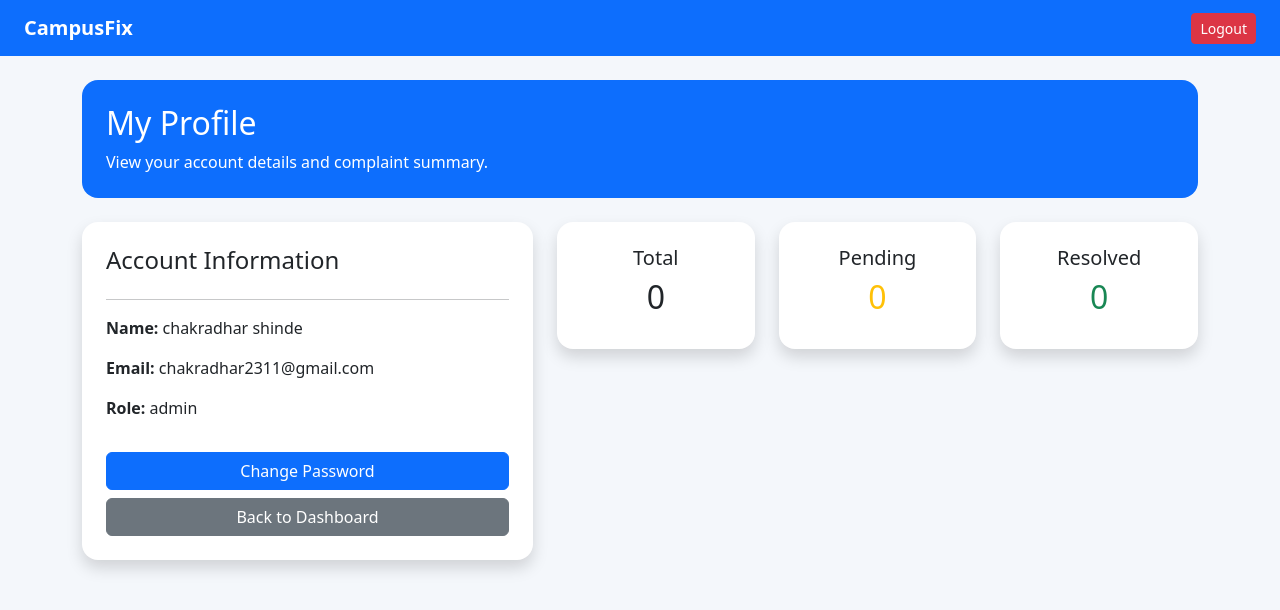
After one commit to ChakradharShinde2005/CampusFix, a Flask app: page /profile in a window 1280 px wide. The commit adds this page. Shown: the top 610 px of the page. Run offline with Flask 3, Linux system fonts and the light colour scheme; a user stored in the database is signed in; data comes from the database, SQL or seed files in the repository; both versions use the stored data as it was after the commit.

Commit message:
Prepare CampusFix for deployment

```diff
--- a/app.py
+++ b/app.py
@@ -255,6 +255,7 @@ def admin_dashboard():
 
     search = request.args.get("search", "")
     status_filter = request.args.get("status", "")
+    department_filter = request.args.get("department", "")
 
     conn = sqlite3.connect("database.db")
     cursor = conn.cursor()
@@ -278,6 +279,10 @@ def admin_dashboard():
     if status_filter:
         query += " AND status=?"
         params.append(status_filter)
+
+    if department_filter:
+        query += " AND department=?"
+        params.append(department_filter)
 
     query += " ORDER BY id DESC"
 
@@ -319,8 +324,9 @@ def admin_dashboard():
         progress_complaints=progress_complaints,
         resolved_complaints=resolved_complaints,
         rejected_complaints=rejected_complaints,
-        search=search,
+                search=search,
         status_filter=status_filter,
+        department_filter=department_filter,
         department_labels=department_labels,
         department_counts=department_counts
     )
@@ -367,7 +373,73 @@ def delete_complaint(complaint_id):
 
     return redirect("/admin_dashboard")
 
+@app.route("/profile")
+def profile():
+    if "email" not in session:
+        return redirect("/login")
 
+    conn = sqlite3.connect("database.db")
+    cursor = conn.cursor()
+
+    cursor.execute("SELECT COUNT(*) FROM complaints WHERE email=?", (session["email"],))
+    total_complaints = cursor.fetchone()[0]
+
+    cursor.execute("SELECT COUNT(*) FROM complaints WHERE email=? AND status='Pending'", (session["email"],))
+    pending_complaints = cursor.fetchone()[0]
+
+    cursor.execute("SELECT COUNT(*) FROM complaints WHERE email=? AND status='Resolved'", (session["email"],))
+    resolved_complaints = cursor.fetchone()[0]
+
+    conn.close()
+
+    return render_template(
+        "profile.html",
+        name=session["name"],
+        email=session["email"],
+        role=session["role"],
+        total_complaints=total_complaints,
+        pending_complaints=pending_complaints,
+        resolved_complaints=resolved_complaints
+    )
+
+
+@app.route("/change_password", methods=["GET", "POST"])
+def change_password():
+    if "email" not in session:
+        return redirect("/login")
+
+    if request.method == "POST":
+        current_password = request.form["current_password"]
+        new_password = request.form["new_password"]
+        confirm_password = request.form["confirm_password"]
+
+        if new_password != confirm_password:
+            return "New password and confirm password do not match."
+
+        conn = sqlite3.connect("database.db")
+        cursor = conn.cursor()
+
+        cursor.execute(
+            "SELECT password FROM users WHERE email=?",
+            (session["email"],)
+        )
+        user = cursor.fetchone()
+
+        if user and user[0] == current_password:
+            cursor.execute(
+                "UPDATE users SET password=? WHERE email=?",
+                (new_password, session["email"])
+            )
+
+            conn.commit()
+            conn.close()
+
+            return redirect("/profile")
+        else:
+            conn.close()
+            return "Current password is incorrect."
+
+    return render_template("change_password.html")
 @app.route("/logout")
 def logout():
     session.clear()
--- /dev/null
+++ b/templates/profile.html
@@ -0,0 +1,78 @@
+<!DOCTYPE html>
+<html lang="en">
+<head>
+    <meta charset="UTF-8">
+    <title>My Profile | CampusFix</title>
+    <meta name="viewport" content="width=device-width, initial-scale=1.0">
+
+    <link href="https://cdn.jsdelivr.net/npm/bootstrap@5.3.3/dist/css/bootstrap.min.css" rel="stylesheet">
+</head>
+
+<body style="background:#f4f7fb;">
+
+<nav class="navbar navbar-dark bg-primary px-4">
+    <a class="navbar-brand fw-bold" href="/student_dashboard">CampusFix</a>
+    <a href="/logout" class="btn btn-danger btn-sm">Logout</a>
+</nav>
+
+<div class="container mt-4">
+
+    <div class="bg-primary text-white p-4 rounded-4 mb-4">
+        <h2>My Profile</h2>
+        <p class="mb-0">View your account details and complaint summary.</p>
+    </div>
+
+    <div class="row g-4">
+
+        <div class="col-md-5">
+            <div class="card shadow border-0 rounded-4 p-4">
+                <h4>Account Information</h4>
+                <hr>
+
+                <p><b>Name:</b> {{ name }}</p>
+                <p><b>Email:</b> {{ email }}</p>
+                <p><b>Role:</b> {{ role }}</p>
+
+                <a href="/change_password" class="btn btn-primary w-100 mt-3">
+                    Change Password
+                </a>
+
+                <a href="/student_dashboard" class="btn btn-secondary w-100 mt-2">
+                    Back to Dashboard
+                </a>
+            </div>
+        </div>
+
+        <div class="col-md-7">
+            <div class="row g-4">
+
+                <div class="col-md-4">
+                    <div class="card shadow border-0 rounded-4 text-center p-4">
+                        <h5>Total</h5>
+                        <h2>{{ total_complaints }}</h2>
+                    </div>
+                </div>
+
+                <div class="col-md-4">
+                    <div class="card shadow border-0 rounded-4 text-center p-4">
+                        <h5>Pending</h5>
+                        <h2 class="text-warning">{{ pending_complaints }}</h2>
+                    </div>
+                </div>
+
+                <div class="col-md-4">
+                    <div class="card shadow border-0 rounded-4 text-center p-4">
+                        <h5>Resolved</h5>
+                        <h2 class="text-success">{{ resolved_complaints }}</h2>
+                    </div>
+                </div>
+
+            </div>
+        </div>
+
+    </div>
+
+</div>
+
+</body>
+</html>
--- /dev/null
+++ b/templates/requirements.txt
@@ -0,0 +1,4 @@
+Flask==3.1.1
+Werkzeug==3.1.3
+reportlab==4.4.2
+gunicorn==23.0.0
--- /dev/null
+++ b/templates/runtime.txt
@@ -0,0 +1 @@
+python-3.10.11
--- a/templates/student_dashboard.html
+++ b/templates/student_dashboard.html
@@ -158,6 +158,11 @@
         My Complaints
     </a>
 
+    <a href="/profile" class="btn btn-outline-dark btn-custom">
+        <i class="bi bi-person-circle"></i>
+        My Profile
+    </a>
+
 </div>
 
     </div>
```
Also changed, not shown: templates/admin_dashboard.html (+63 -67 lines), templates/change_password.html (added, +71 -0 lines), database.db, 1 other file. Lines whose indentation alone changed are shown as unchanged.
